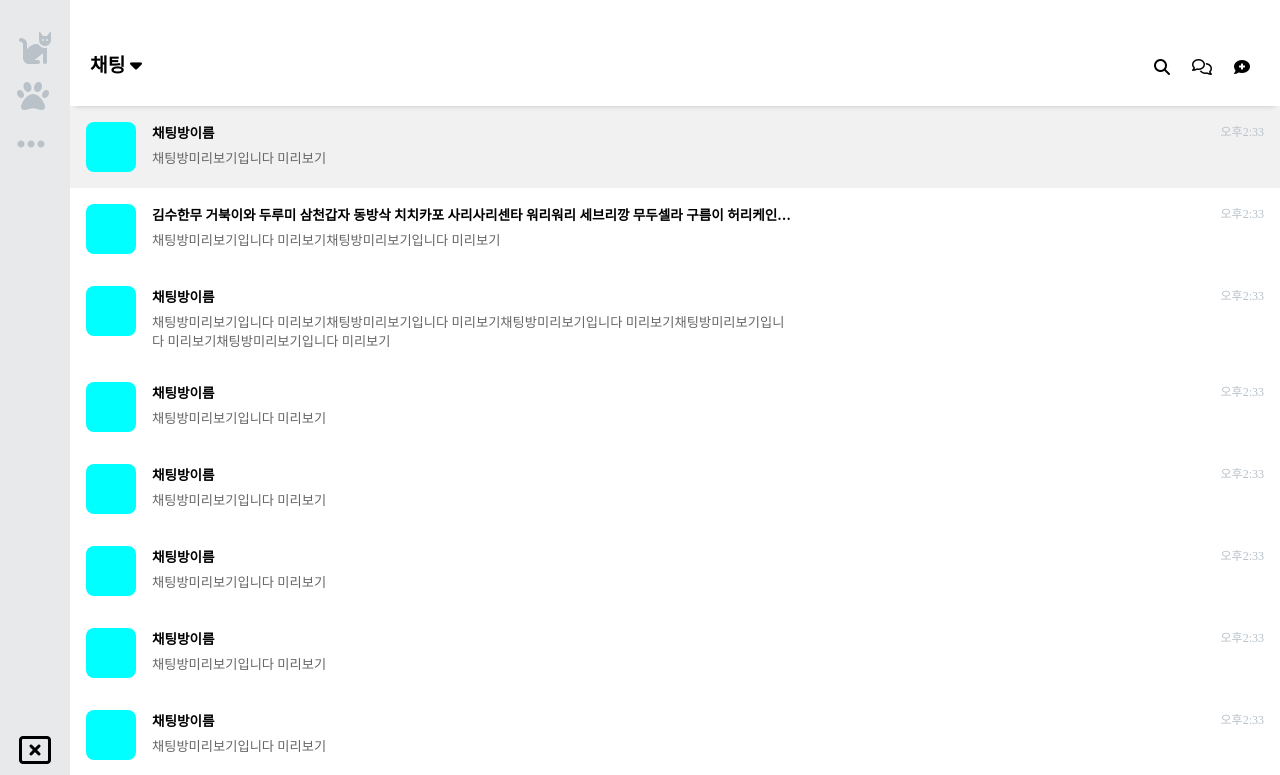
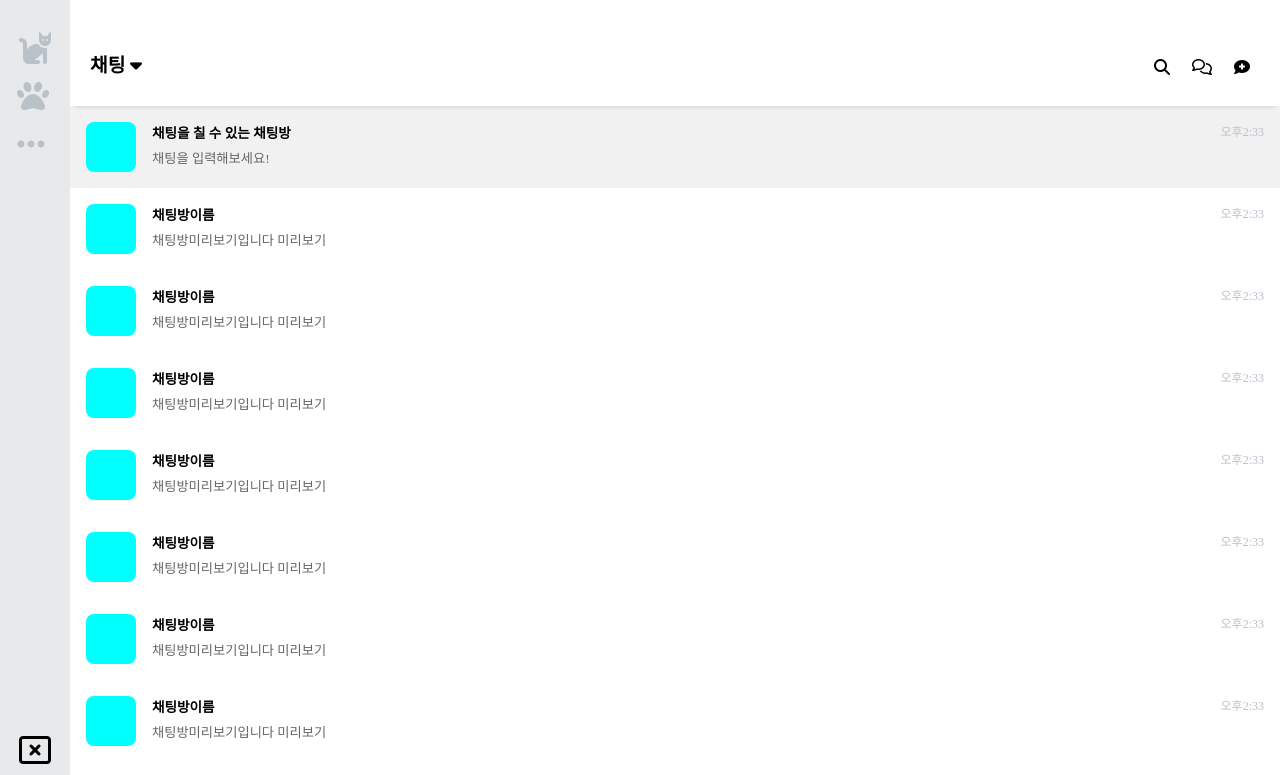
Before and after one commit to bluedar/TeProTalk, a website: page chatList.html in a window 1280 px wide. Shown: the top 775 px of the page. Drawn offline with Linux system fonts and the light colour scheme; a web font is replaced by a local one.

Commit message:
Add files via upload

```diff
--- a/chatList.html
+++ b/chatList.html
@@ -45,6 +45,19 @@
                 <div class="preview_pic"></div>
               </div>
               <div class="preview_col">
+                <h4 class="preview_title">채팅을 칠 수 있는 채팅방</h4>
+                <p class="preview_msg">채팅을 입력해보세요!</p>
+                <span class="preview_time">오후2:33</span>
+              </div>
+            </div>
+          </a>
+
+          <a href="#" class="preview_wrap">
+            <div class="preview">
+              <div class="preview_col">
+                <div class="preview_pic"></div>
+              </div>
+              <div class="preview_col">
                 <h4 class="preview_title">채팅방이름</h4>
                 <p class="preview_msg">채팅방미리보기입니다 미리보기</p>
                 <span class="preview_time">오후2:33</span>
@@ -58,31 +71,8 @@
                 <div class="preview_pic"></div>
               </div>
               <div class="preview_col">
-                <h4 class="preview_title">
-                  김수한무 거북이와 두루미 삼천갑자 동방삭 치치카포 사리사리센타
-                  워리워리 세브리깡 무두셀라 구름이 허리케인에 담벼락 담벼락에
-                  서생원 서생원에 고양이 고양이엔 바둑이 바둑이는 돌돌이
-                </h4>
-                <p class="preview_msg">
-                  채팅방미리보기입니다 미리보기채팅방미리보기입니다 미리보기
-                </p>
-                <span class="preview_time">오후2:33</span>
-              </div>
-            </div>
-          </a>
-
-          <a href="#" class="preview_wrap">
-            <div class="preview">
-              <div class="preview_col">
-                <div class="preview_pic"></div>
-              </div>
-              <div class="preview_col">
                 <h4 class="preview_title">채팅방이름</h4>
-                <p class="preview_msg">
-                  채팅방미리보기입니다 미리보기채팅방미리보기입니다
-                  미리보기채팅방미리보기입니다 미리보기채팅방미리보기입니다
-                  미리보기채팅방미리보기입니다 미리보기
-                </p>
+                <p class="preview_msg">채팅방미리보기입니다 미리보기</p>
                 <span class="preview_time">오후2:33</span>
               </div>
             </div>
```
Also changed, not shown: chat.html (+4 -2 lines).
